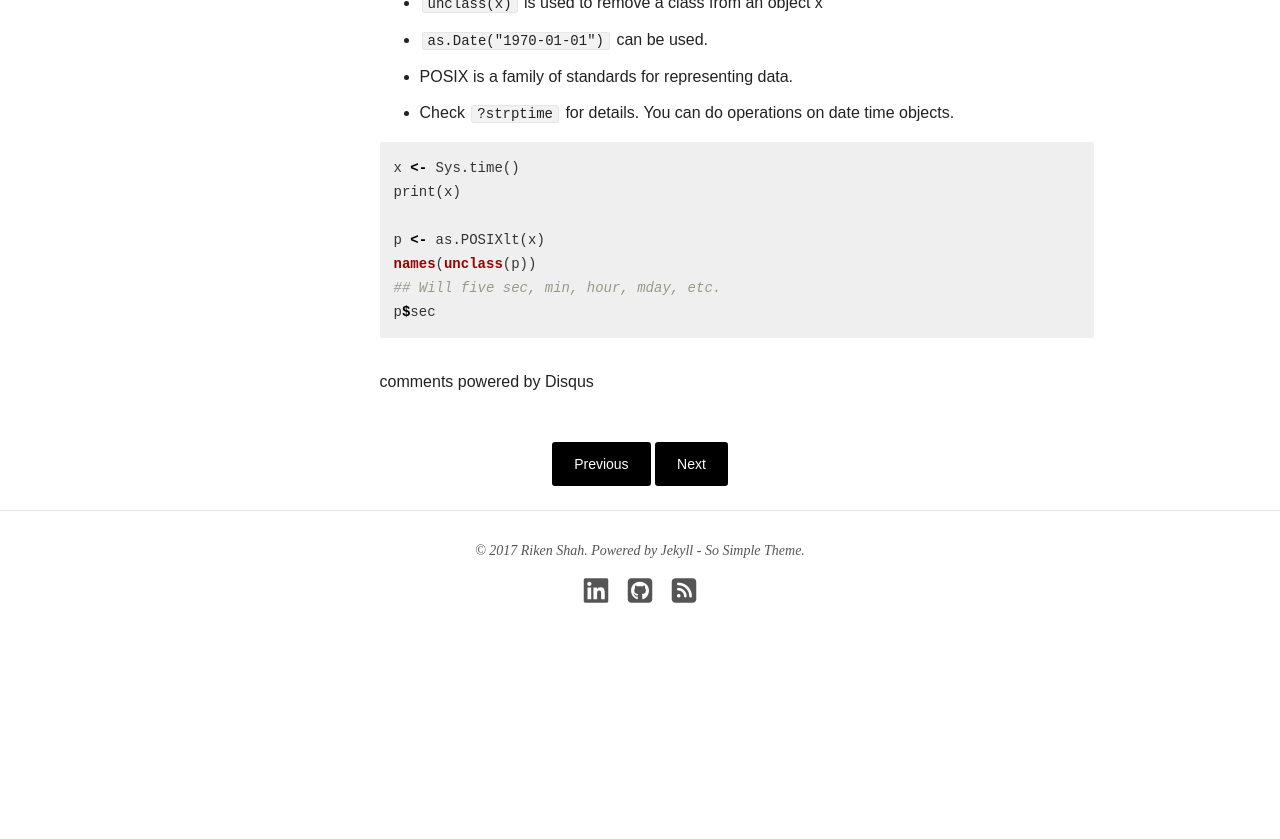
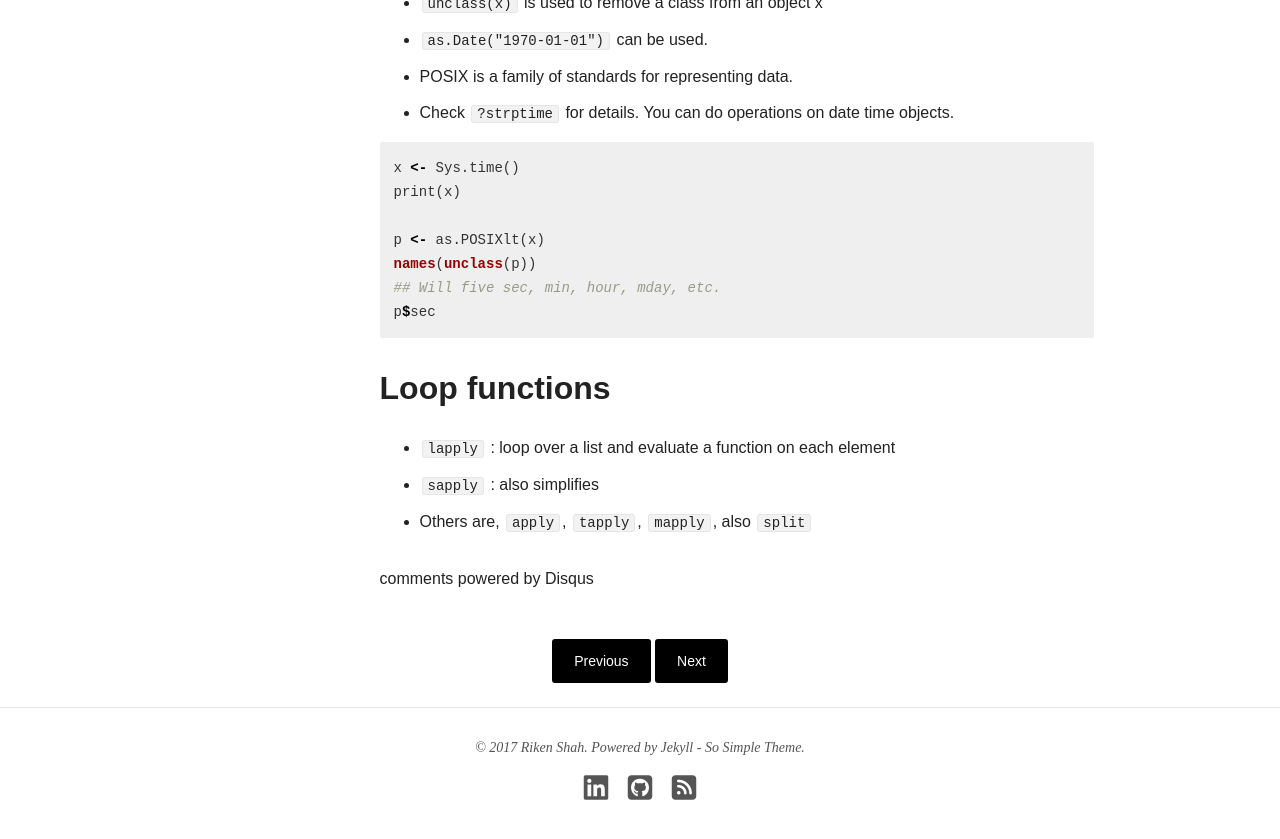
Before and after one commit to rikenshah/rikenshah.github.io, a Jekyll site: the page built from _posts/articles/2017-03-24-data-science-with-R.md, in a window 1280 px wide and 900 px high, scrolled down 9631 px. Shown: the top 839 px of the window. Built offline with Jekyll 4.4.1, drawn with Linux system fonts in a browser that asks for light colours; nearby versions of some CDN libraries; comment, search, counter and statistics services are not loaded; before the commit the page ends 10334 px from its top, so only the background shows below that.

Commit message:
commiting via sublime

````diff
--- a/_posts/articles/2017-03-24-data-science-with-R.md
+++ b/_posts/articles/2017-03-24-data-science-with-R.md
@@ -355,3 +355,9 @@ names(unclass(p))
 ## Will five sec, min, hour, mday, etc.
 p$sec
 ```
+
+## Loop functions
+
+- `lapply` : loop over a list and evaluate a function on each element
+- `sapply` : also simplifies
+- Others are, `apply`, `tapply`, `mapply`, also `split`
````
